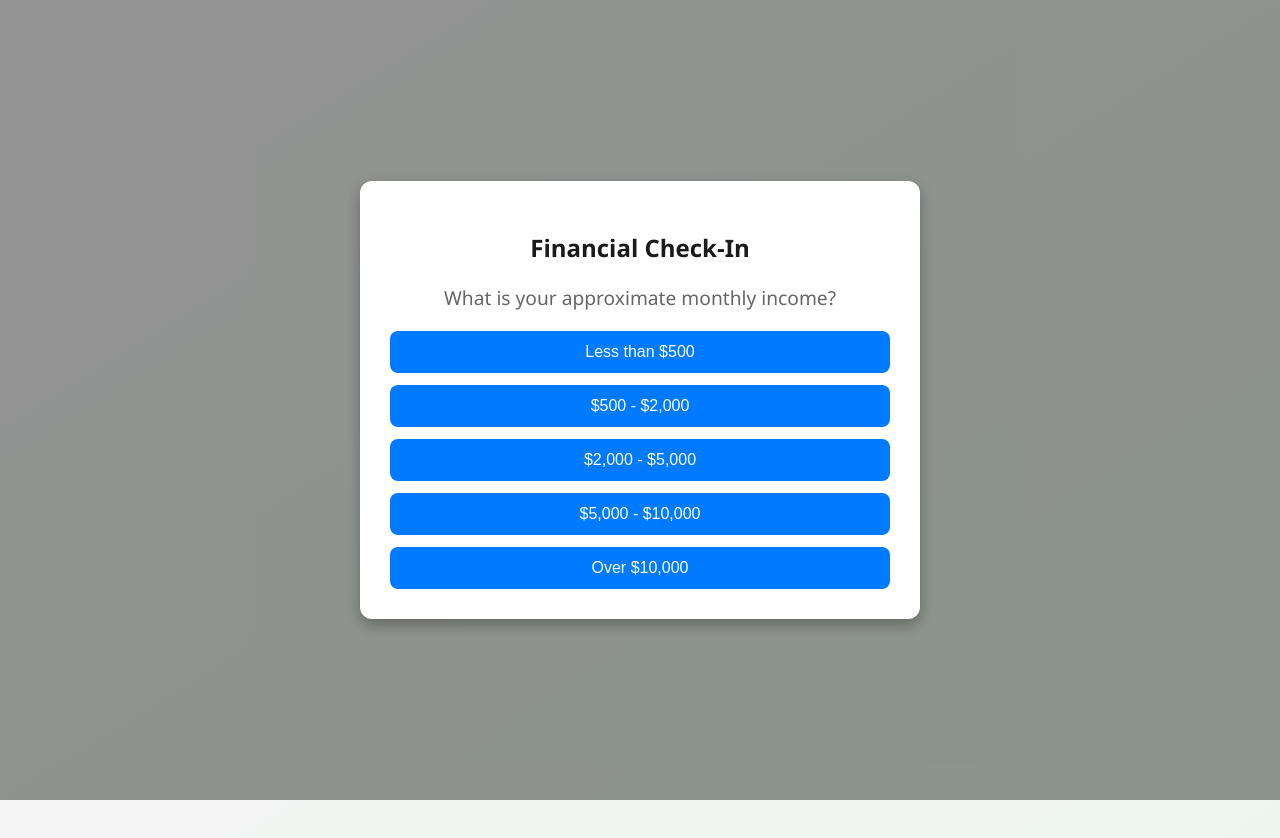
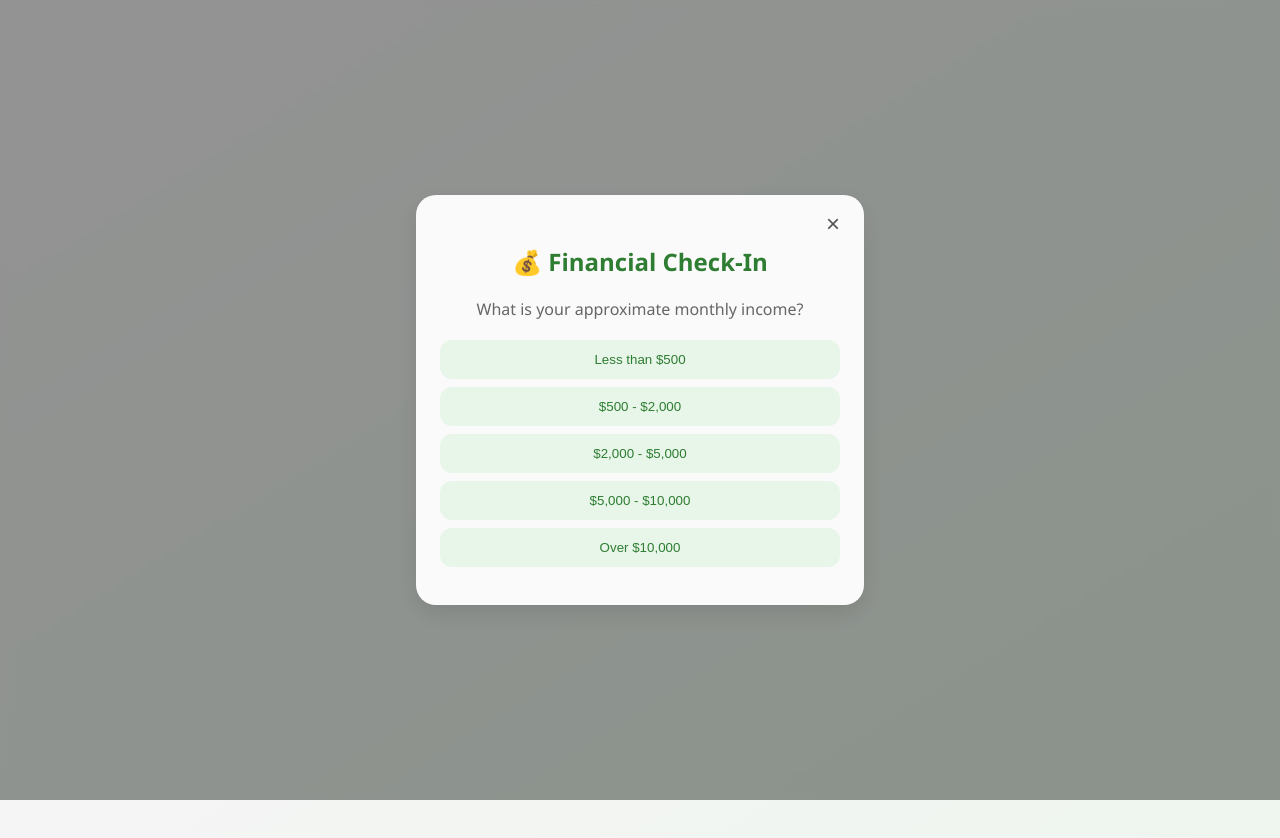
Before and after one commit to Pranav-Reddy/hackathon, a React (Create React App) app in the folder finterpret/: page /goals in a window 1280 px wide. Shown: the top 838 px of the page. Built offline with nearby package versions, Linux system fonts and the light colour scheme.

Commit message:
adding popup css

```diff
--- a/finterpret/src/components/PopupQuestionnaire.css
+++ b/finterpret/src/components/PopupQuestionnaire.css
@@ -1,41 +1,72 @@
+/* PopupQuestionnaire.css */
+
 .popup-overlay {
   position: fixed;
-  top: 0; left: 0;
-  width: 100%; height: 100%;
-  background-color: rgba(0, 0, 0, 0.4);
+  top: 0;
+  left: 0;
+  width: 100%;
+  height: 100%;
+  background: rgba(0, 0, 0, 0.4);
+  backdrop-filter: blur(4px);
   display: flex;
   justify-content: center;
   align-items: center;
+  z-index: 999;
 }
 
 .popup-content {
-  background: white;
-  padding: 30px;
-  border-radius: 12px;
-  max-width: 500px;
+  background: rgba(255, 255, 255, 0.95);
+  border-radius: 20px;
+  padding: 30px 24px;
   width: 90%;
-  box-shadow: 0 6px 15px rgba(0,0,0,0.3);
+  max-width: 400px;
+  margin: 0 20px; /* Adds horizontal space */
+  box-shadow: 0 8px 24px rgba(0, 0, 0, 0.1);
+  position: relative;
   text-align: center;
+  color: #1a1a1a;
 }
 
-.options {
-  display: flex;
-  flex-direction: column;
-  gap: 12px;
-  margin-top: 20px;
+.popup-content h2 {
+  margin-bottom: 16px;
+  color: #2e7d32; /* Deep green for finance */
+}
+
+.popup-content p {
+  font-size: 1rem;
+  margin-bottom: 20px;
 }
 
 .options button {
-  padding: 12px 18px;
+  display: block;
+  width: 100%;
+  margin: 8px 0;
+  padding: 12px;
+  border-radius: 12px;
   border: none;
-  background-color: #007bff;
-  color: white;
-  border-radius: 8px;
-  font-size: 1rem;
+  background-color: #e8f5e9;
+  color: #2e7d32;
+  font-weight: 500;
   cursor: pointer;
-  transition: background-color 0.2s;
+  transition: background 0.3s ease;
 }
 
 .options button:hover {
-  background-color: #0056b3;
+  background-color: #c8e6c9;
 }
+
+.close-button {
+  position: absolute;
+  top: 14px;
+  right: 18px;
+  background: transparent;
+  border: none;
+  font-size: 24px;
+  cursor: pointer;
+  color: #555;
+  transition: color 0.2s ease;
+}
+
+.close-button:hover {
+  color: #000;
+}
--- a/finterpret/src/components/PopupQuestionnaire.js
+++ b/finterpret/src/components/PopupQuestionnaire.js
@@ -77,7 +77,8 @@ export default function PopupQuestionnaire({ onClose }) {
   return (
     <div className="popup-overlay">
       <div className="popup-content">
-        <h2>Financial Check-In</h2>
+        <button className="close-button" onClick={onClose}>×</button>
+        <h2>💰 Financial Check-In</h2>
         <p>{q.question}</p>
         <div className="options">
           {q.options.map((opt, index) => (
@@ -89,4 +90,5 @@ export default function PopupQuestionnaire({ onClose }) {
       </div>
     </div>
   );
+
 }
```
